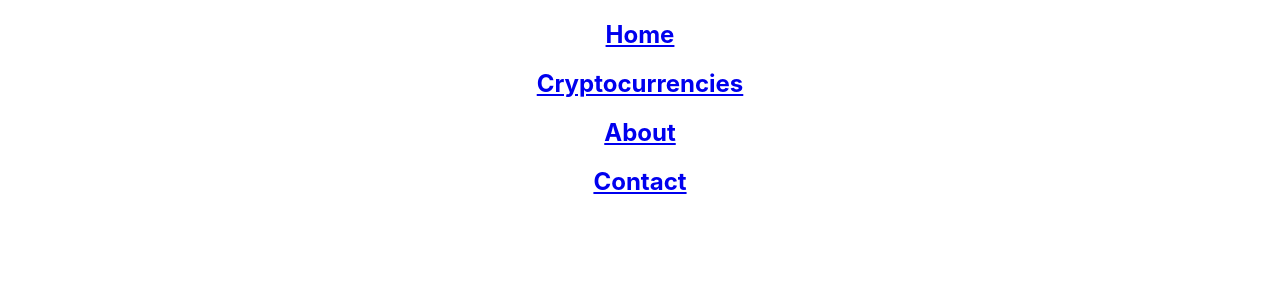
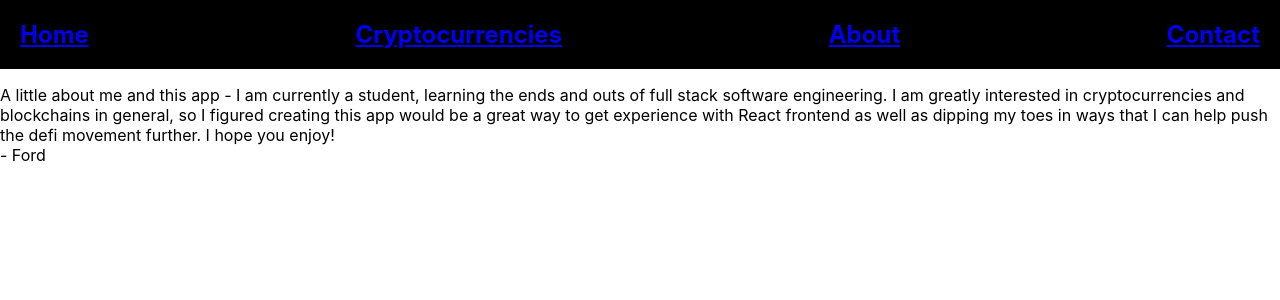
Before and after one commit to fordpic/crypto-whale-watcher, a React (Create React App) app: page /about in a window 1280 px wide. Shown: the top 300 px of the page. Built offline with nearby package versions, Linux system fonts and the light colour scheme.

Commit message:
all components rendering

```diff
--- a/src/About.js
+++ b/src/About.js
@@ -2,7 +2,7 @@ import React from 'react';
 
 const About = () => {
     return (
-        <p>A little about me and this app - I am currently a student, learning the ends and outs of full stack software engineering. I am greatly interested in cryptocurrencies and blockchains in general, so I figured creating this app would be a great way to get experience with React frontend as well as dipping my toes in ways that I can help push the defi movement further. I hope you enjoy! /br - Ford
+        <p>A little about me and this app - I am currently a student, learning the ends and outs of full stack software engineering. I am greatly interested in cryptocurrencies and blockchains in general, so I figured creating this app would be a great way to get experience with React frontend as well as dipping my toes in ways that I can help push the defi movement further. I hope you enjoy! <br></br> - Ford
         </p>
     )
 }
--- a/src/App.css
+++ b/src/App.css
@@ -1,38 +1,8 @@
-.App {
-  text-align: center;
-}
-
-.App-logo {
-  height: 40vmin;
-  pointer-events: none;
-}
-
-@media (prefers-reduced-motion: no-preference) {
-  .App-logo {
-    animation: App-logo-spin infinite 20s linear;
-  }
-}
-
-.App-header {
-  background-color: #282c34;
-  min-height: 100vh;
+nav {
+  background: black;
+  color: white;
   display: flex;
-  flex-direction: column;
+  justify-content: space-between;
   align-items: center;
-  justify-content: center;
-  font-size: calc(10px + 2vmin);
-  color: white;
-}
-
-.App-link {
-  color: #61dafb;
-}
-
-@keyframes App-logo-spin {
-  from {
-    transform: rotate(0deg);
-  }
-  to {
-    transform: rotate(360deg);
-  }
-}
+  padding: 0 20px;
+};
--- a/src/App.js
+++ b/src/App.js
@@ -29,6 +29,16 @@ function App() {
         </Link>
 
       </nav>
+
+      <main>
+        <Route path="/" exact component={Home} />
+        <Route path="/currencies" component={Currencies} />
+        <Route path="/about" component={About} />
+        <Route path="/contact" component={Contact} />
+
+
+
+      </main>
     </div>
   );
 }
--- a/src/Contact.js
+++ b/src/Contact.js
@@ -0,0 +1,11 @@
+import React from 'react';
+
+const Contact = () => {
+    return (
+        <p>
+            To contact me and suggest improvements OR to tell me the app is great/horrendous, please email me at: fordpickert@gmail.com <br></br>Thank you!
+        </p>
+    )
+}
+
+export default Contact;
--- a/src/Home.js
+++ b/src/Home.js
@@ -5,7 +5,7 @@ const Home = () => {
     return (
         <div className="home-info">
             <p>
-                Welcome to Crypto Whale Watcher! Below you will see the current state of Defi (Decentralized Finance) as a whole, but please select any option from above to go ahead and get started!
+                Welcome to Crypto Whale Watcher! <br></br>Below you will see the current state of Defi (Decentralized Finance) as a whole, but please select any option from above to go ahead and get started!
             </p>
         </div>
     )
```
